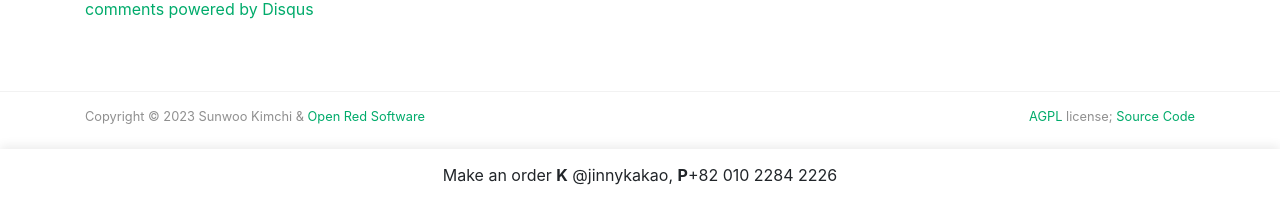
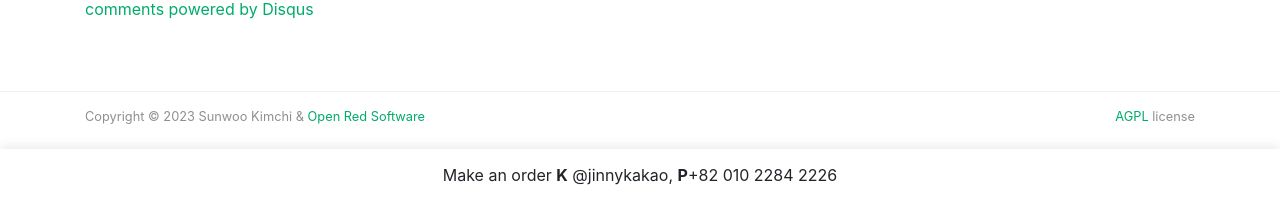
Before and after one commit to OpenRedSoftware/sunwookimchi, a Jekyll site: the page built from _pages/about.md, in a window 1280 px wide and 900 px high, scrolled down 895 px. Shown: the part 699-897 px from the top of the window. Built offline with Jekyll 4.4.1, drawn with Linux system fonts in a browser that asks for light colours; nearby versions of some CDN libraries; comment, search, counter and statistics services are not loaded.

Commit message:
Improve formatting on license

```diff
--- a/_layouts/default.html
+++ b/_layouts/default.html
@@ -128,7 +128,7 @@ ga('send', 'pageview');
                 Copyright © {{ site.time | date: "%Y" }} {{ site.name }} & <a href="https://OpenRedSoftware.com">Open Red Software</a>
             </div>
             <div class="col-md-6 col-sm-6 text-center text-lg-right">
-                <a target="_blank" href="https://github.com/OpenRedSoftware/sunwookimchi/blob/main/LICENSE">AGPL</a> license; <a target="_blank" href="https://github.com/OpenRedSoftware/sunwookimchi">Source Code</a>
+                <a target="_blank" href="https://github.com/OpenRedSoftware/sunwookimchi/blob/main/LICENSE">AGPL</a> license
             </div>
         </div>
     </div>
```
